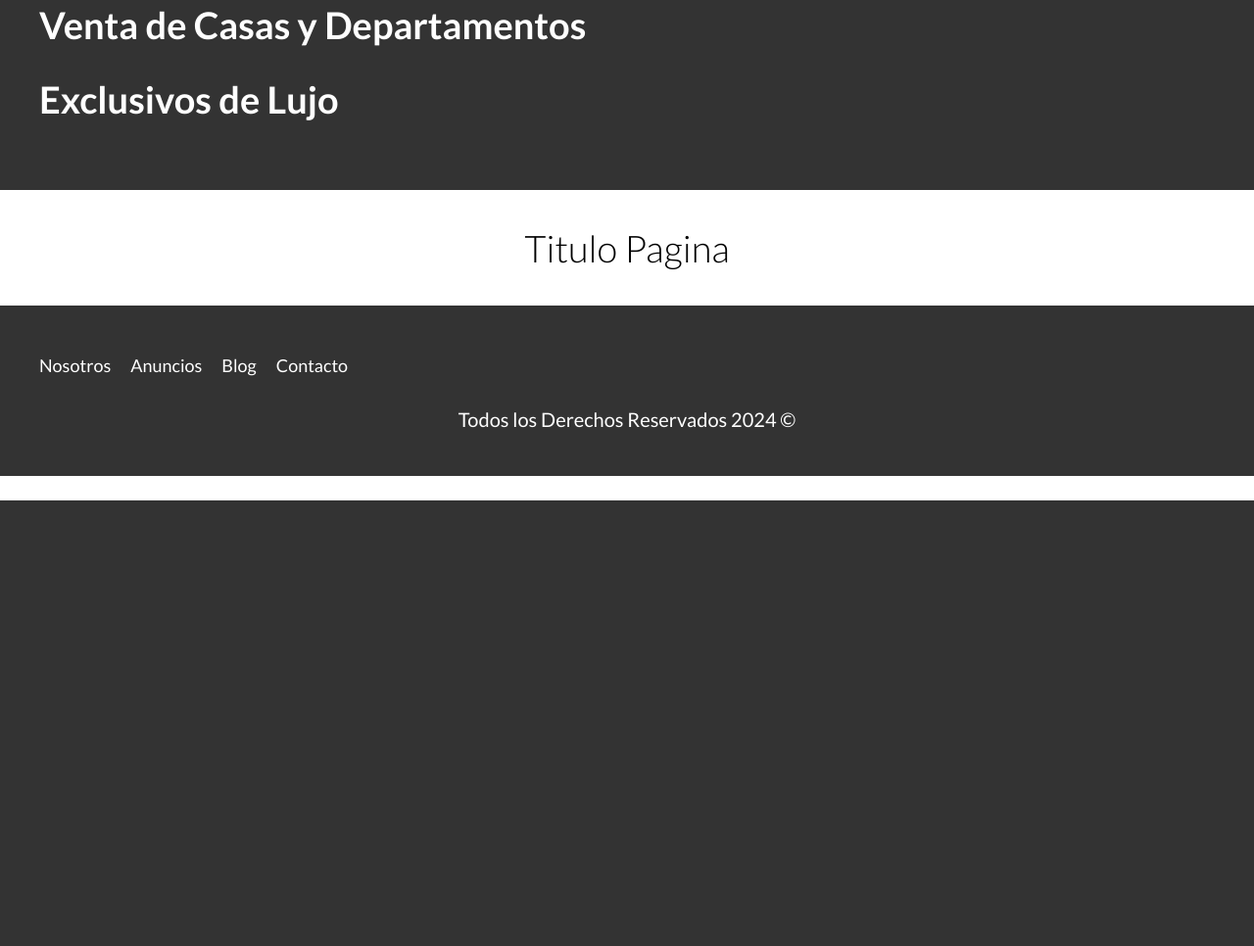
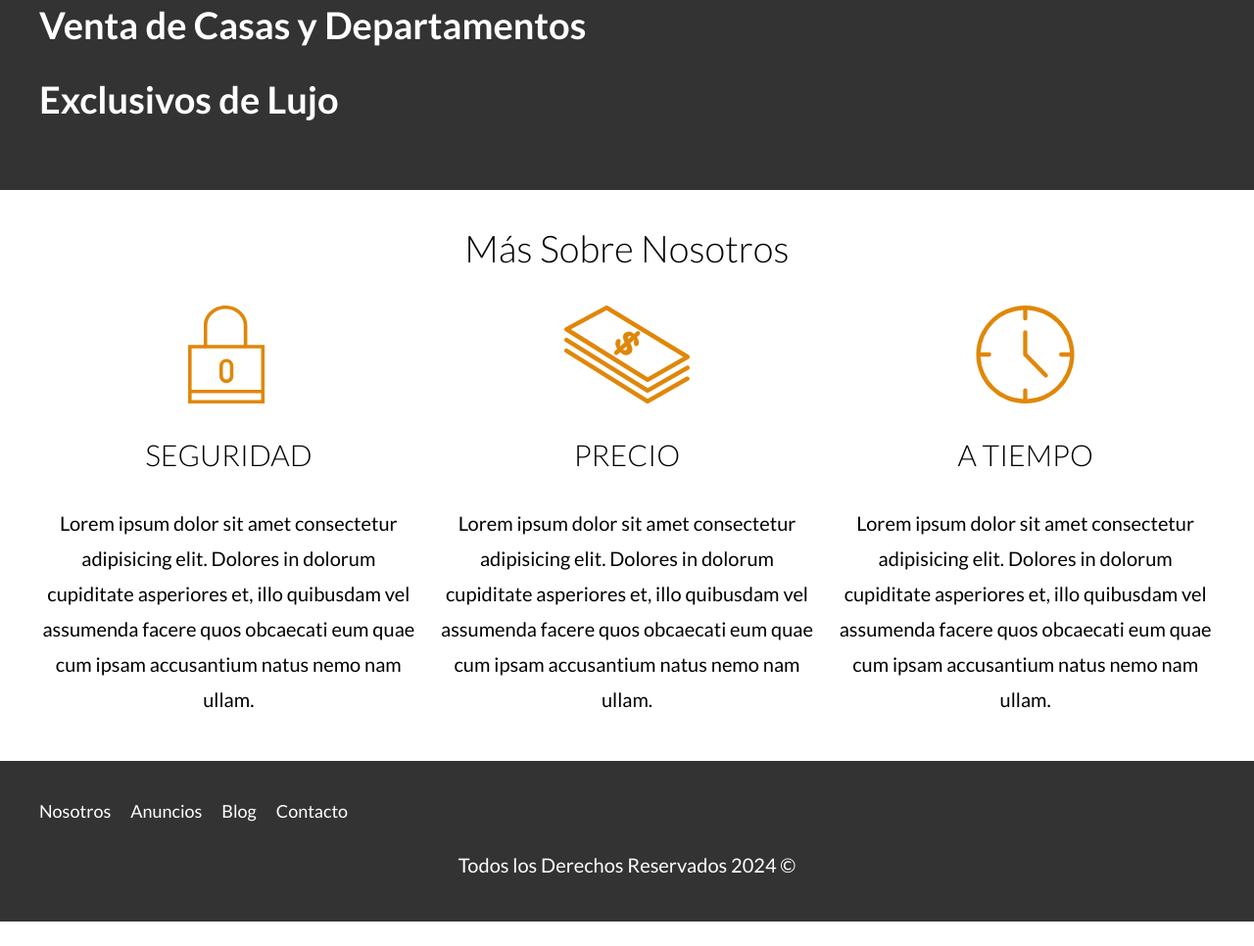
Before and after one commit to rvaldez20/bienes-raices, a PHP site: page / in a window 1280 px wide. Shown: the part 546-1512 px from the top of the page at 98% size. Before the commit the page ends 1057 px from the top, so only its background shows below. Run offline with PHP 8.4, Linux system fonts and the light colour scheme; style sheets or scripts are compiled from the project's sources; some libraries are stand-ins or nearby versions.

Commit message:
[ADD] layout and styles for section iconos

```diff
--- a/index.html
+++ b/index.html
@@ -27,7 +27,28 @@
    </header>
 
    <main class="contenedor seccion">
-      <h1>Titulo Pagina</h1>
+      <h1>Más Sobre Nosotros</h1>
+
+      <div class="iconos-nosotros">
+         <div class="icono">
+            <img src="/build/img/icono1.svg" alt="icono seguridad" loading="lazy">
+            <h3>Seguridad</h3>
+            <p>Lorem ipsum dolor sit amet consectetur adipisicing elit. Dolores in dolorum cupiditate asperiores et, illo quibusdam vel assumenda facere quos obcaecati eum quae cum ipsam accusantium natus nemo nam ullam.</p>
+         </div>
+
+         <div class="icono">
+            <img src="/build/img/icono2.svg" alt="icono precio" loading="lazy">
+            <h3>Precio</h3>
+            <p>Lorem ipsum dolor sit amet consectetur adipisicing elit. Dolores in dolorum cupiditate asperiores et, illo quibusdam vel assumenda facere quos obcaecati eum quae cum ipsam accusantium natus nemo nam ullam.</p>
+         </div>
+
+         <div class="icono">
+            <img src="/build/img/icono3.svg" alt="icono tiempo" loading="lazy">
+            <h3>A Tiempo</h3>
+            <p>Lorem ipsum dolor sit amet consectetur adipisicing elit. Dolores in dolorum cupiditate asperiores et, illo quibusdam vel assumenda facere quos obcaecati eum quae cum ipsam accusantium natus nemo nam ullam.</p>
+         </div>
+      </div>
+
    </main>
 
    <footer class="footer seccion">
--- a/src/scss/app.scss
+++ b/src/scss/app.scss
@@ -8,3 +8,4 @@
 @import 'layout/header';
 @import 'layout/footer';
 @import 'layout/navegacion';
+@import 'layout/iconos';
--- a/src/scss/layout/_footer.scss
+++ b/src/scss/layout/_footer.scss
@@ -2,7 +2,7 @@
    padding: 2rem 0;
    background-color: $grisOscuro;
    .contenido-footer {
-      padding-top: $separacion / 2;
+      padding-top: 1.5rem;
    }
 
    .copyright {
--- /dev/null
+++ b/src/scss/layout/_iconos.scss
@@ -0,0 +1,18 @@
+@include tablet {
+   .iconos-nosotros {
+      @include grid(3, 2rem);
+   }
+}
+
+.icono {
+   text-align: center;
+
+   img {
+      height: 10rem;
+   }
+
+   h3 {
+      text-transform: uppercase;
+   }
+
+}
```
